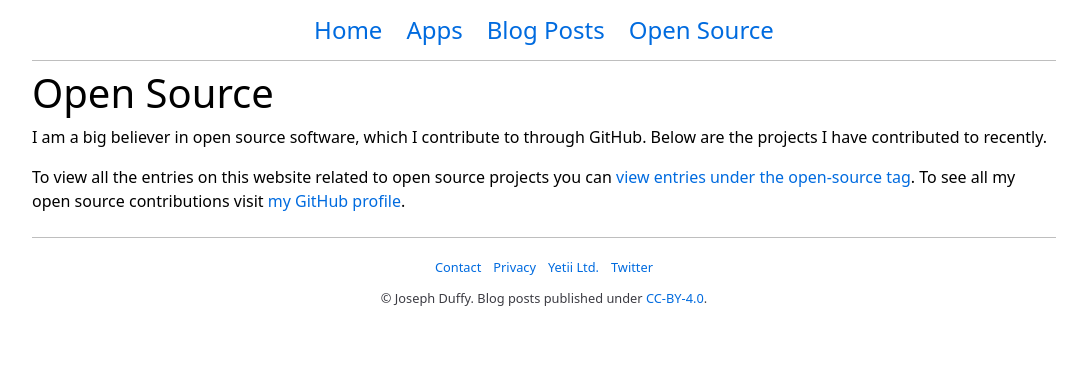
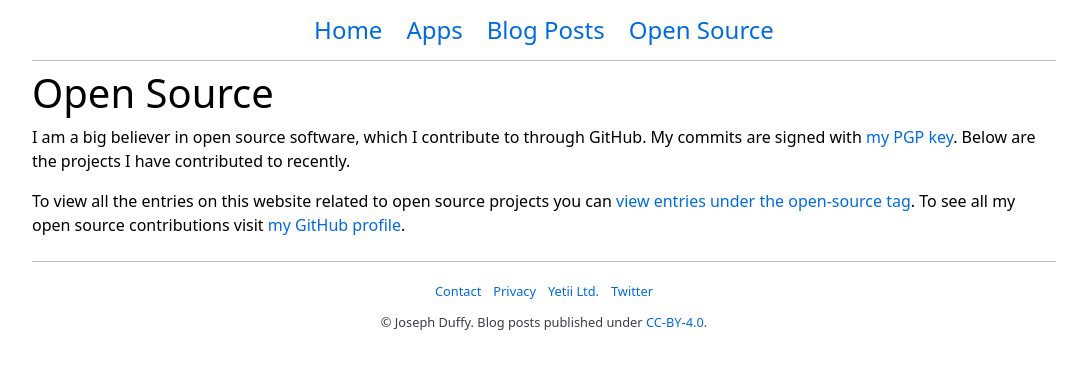
Before and after one commit to JosephDuffy/josephduffy.co.uk, a Next.js app: page /open-source in a window 1280 px wide. Shown: the top 368 px of the page, without its empty margins (96-1183 px from the left). Built offline with nearby package versions, Linux system fonts and the light colour scheme.

Commit message:
Link to commits PGP key

```diff
--- a/pages/open-source.tsx
+++ b/pages/open-source.tsx
@@ -26,7 +26,9 @@ const OpenSourcePage: NextPage<Props> = ({
       <h1>Open Source</h1>
       <p>
         I am a big believer in open source software, which I contribute to
-        through GitHub. Below are the projects I have contributed to recently.
+        through GitHub. My commits are signed with{" "}
+        <a href="/commits.asc">my PGP key</a>. Below are the projects I have
+        contributed to recently.
       </p>
       <p>
         To view all the entries on this website related to open source projects
```
